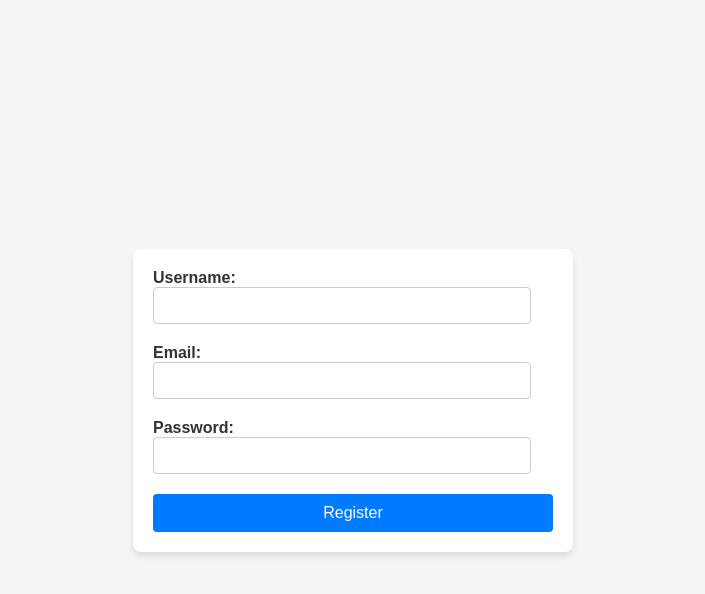
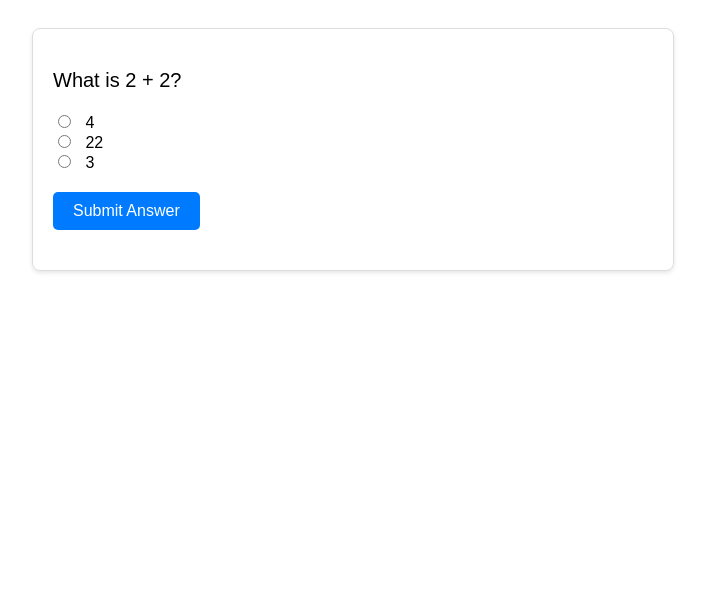
Before and after one commit to calvintucker999-droid/dynamic-to-do-list-js, a plain HTML site: page index.html in a window 1280 px wide. Shown: the whole page, without its empty margins (287-992 px from the left). Drawn offline with Linux system fonts and the light colour scheme.

Commit message:
Various files added to repo

```diff
--- a/index.html
+++ b/index.html
@@ -2,23 +2,23 @@
 <html lang="en">
 <head>
     <meta charset="UTF-8">
-    <title>User Registration Form</title>
-    <link rel="stylesheet" href="style.css">
+    <title>Simple Quiz</title>
+    <link rel="stylesheet" href="styles.css">
 </head>
 <body>
-    <form id="registration-form">
-        <label for="username">Username:</label>
-        <input type="text" id="username" required>
-
-        <label for="email">Email:</label>
-        <input type="email" id="email" required>
-
-        <label for="password">Password:</label>
-        <input type="password" id="password" required>
-
-        <button type="submit">Register</button>
-        <div id="form-feedback"></div>
-    </form>
-    <script src="script.js"></script>
+    <div id="quiz-container">
+        <p id="quiz-question">What is 2 + 2?</p>
+        <div>
+            <input type="radio" id="choice1" name="quiz" value="4">
+            <label for="choice1">4</label><br>
+            <input type="radio" id="choice2" name="quiz" value="22">
+            <label for="choice2">22</label><br>
+            <input type="radio" id="choice3" name="quiz" value="3">
+            <label for="choice3">3</label>
+        </div>
+        <button id="submit-answer">Submit Answer</button>
+        <p id="feedback"></p>
+    </div>
+    <script src="quiz.js"></script>
 </body>
 </html>
--- /dev/null
+++ b/quiz.js
@@ -0,0 +1,23 @@
+function checkAnswer() {
+// Step 1: Define the correct answer
+const correctAnswer = "4";
+
+// Step 2: Get the user's selected answer
+const selectedOption = document.querySelector('input[name="quiz"]:checked');
+
+// Handle case when no answer is selected
+if (!selectedOption) {
+    document.getElementById('feedback').textContent = "Please select an answer before submitting.";
+    return;
+}
+
+const userAnswer = selectedOption.value;
+
+// Step 3: Compare user answer with correct answer
+const feedback = document.getElementById('feedback');
+if (userAnswer === correctAnswer) {
+    feedback.textContent = "Correct! Well done.";
+    feedback.style.color = "green";
+} else {
+    feedback.textContent = "That's incorrect. Try again!";
+    feedback.style.color = "red";
--- /dev/null
+++ b/styles.css
@@ -0,0 +1,48 @@
+body {
+    font-family: Arial, sans-serif;
+    padding: 20px;
+}
+
+#quiz-container {
+    max-width: 600px;
+    margin: auto;
+    padding: 20px;
+    border: 1px solid #ddd;
+    border-radius: 8px;
+    box-shadow: 0 2px 4px rgba(0,0,0,0.1);
+}
+
+#quiz-question {
+    font-size: 20px;
+    margin-bottom: 20px;
+}
+
+input[type="radio"] {
+    margin-right: 10px;
+}
+
+label {
+    margin-right: 30px;
+    cursor: pointer;
+}
+
+#submit-answer {
+    display: block;
+    margin-top: 20px;
+    padding: 10px 20px;
+    background-color: #007bff;
+    color: white;
+    border: none;
+    border-radius: 5px;
+    cursor: pointer;
+    font-size: 16px;
+}
+
+#submit-answer:hover {
+    background-color: #0056b3;
+}
+
+#feedback {
+    margin-top: 20px;
+    font-size: 18px;
+}
```
